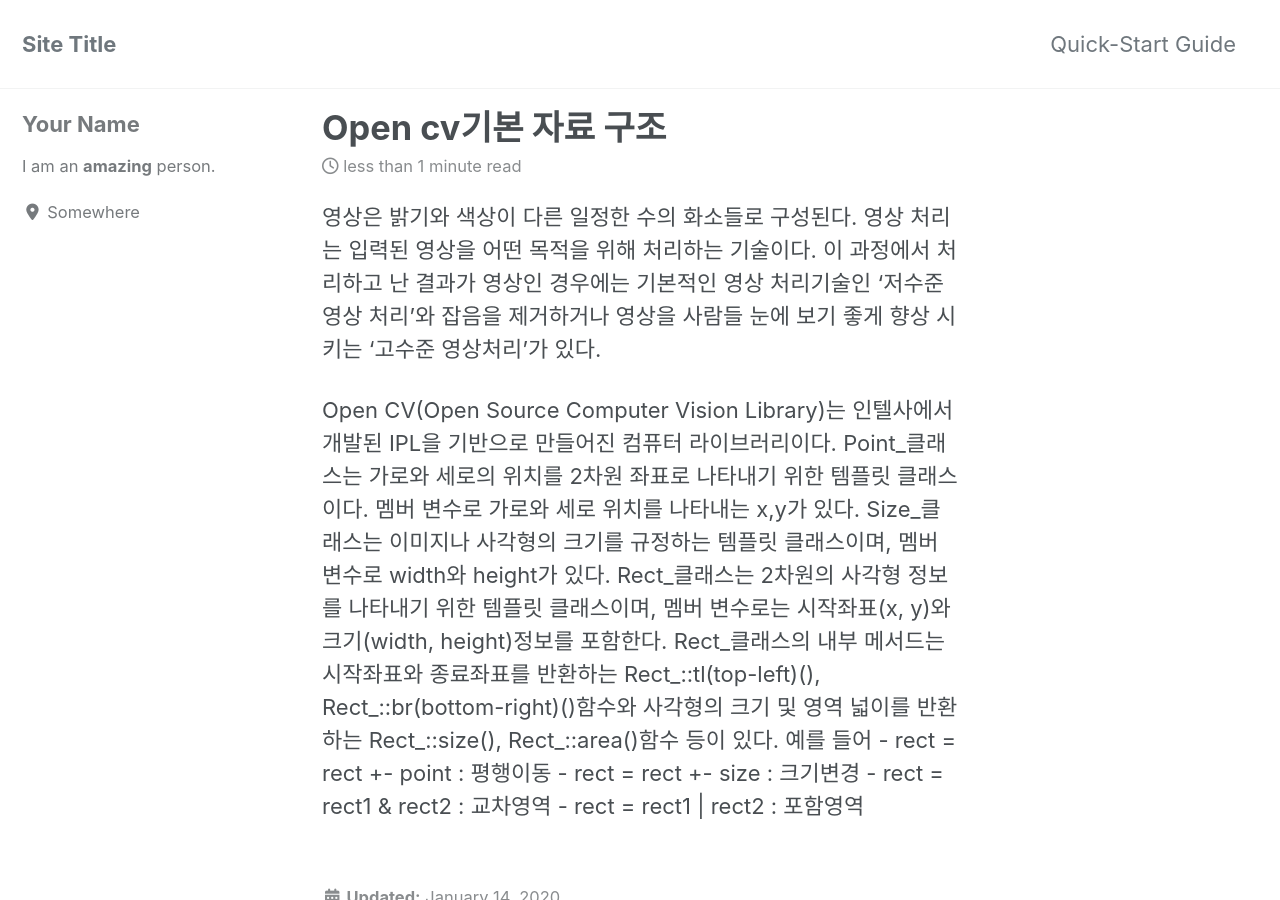
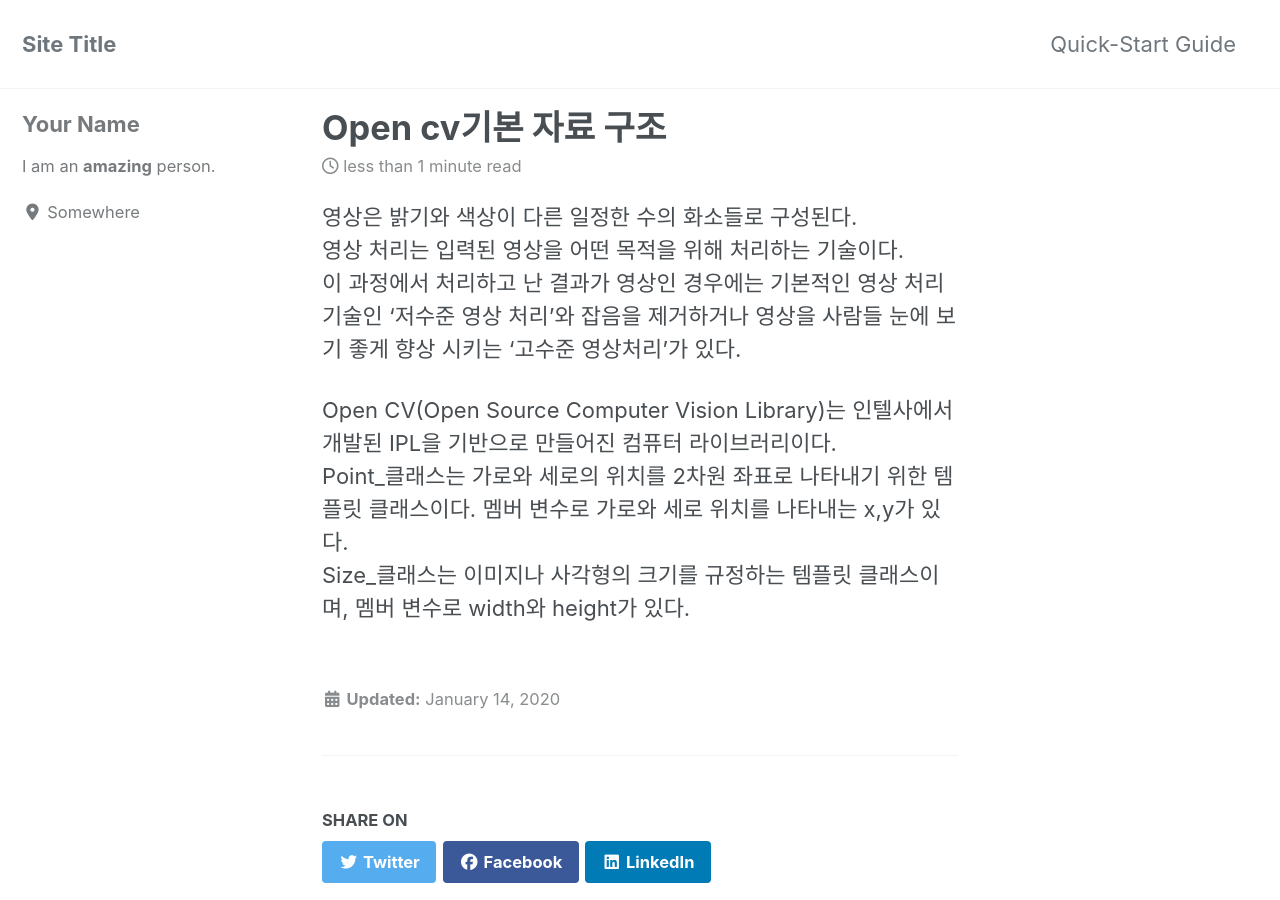
Before and after one commit to rin1004/MyStudy, a Jekyll site: the page built from _posts/2020-01-14-open cv기본 자료 구조.md, in a window 1280 px wide and 900 px high. Built offline with Jekyll 4.4.1, drawn with Linux system fonts in a browser that asks for light colours; cached includes are drawn as plain includes; nearby versions of some CDN libraries.

Commit message:
Update 2020-01-14-open cv기본 자료 구조.md

```diff
--- a/_posts/2020-01-14-open cv기본 자료 구조.md
+++ b/_posts/2020-01-14-open cv기본 자료 구조.md
@@ -3,11 +3,5 @@
 이 과정에서 처리하고 난 결과가 영상인 경우에는 기본적인 영상 처리기술인 '저수준 영상 처리'와 잡음을 제거하거나 영상을 사람들 눈에 보기 좋게 향상 시키는 '고수준 영상처리'가 있다.
 
 Open CV(Open Source Computer Vision Library)는 인텔사에서 개발된 IPL을 기반으로 만들어진 컴퓨터 라이브러리이다.
-Point_클래스는 가로와 세로의 위치를 2차원 좌표로 나타내기 위한 템플릿 클래스이다. 멤버 변수로 가로와 세로 위치를 나타내는 x,y가 있다.
+Point_클래스는 가로와 세로의 위치를 2차원 좌표로 나타내기 위한 템플릿 클래스이다.  멤버 변수로 가로와 세로 위치를 나타내는 x,y가 있다.
 Size_클래스는 이미지나 사각형의 크기를 규정하는 템플릿 클래스이며, 멤버 변수로 width와 height가 있다.
-Rect_클래스는 2차원의 사각형 정보를 나타내기 위한 템플릿 클래스이며, 멤버 변수로는 시작좌표(x, y)와 크기(width, height)정보를 포함한다.
-Rect_클래스의 내부 메서드는 시작좌표와 종료좌표를 반환하는 Rect_::tl(top-left)(), Rect_::br(bottom-right)()함수와 사각형의 크기 및 영역 넓이를 반환하는 Rect_::size(), Rect_::area()함수 등이 있다.
-예를 들어 - rect = rect +- point : 평행이동
-             - rect = rect +- size : 크기변경
-             - rect = rect1 & rect2 : 교차영역
-             - rect = rect1 | rect2 : 포함영역
```
